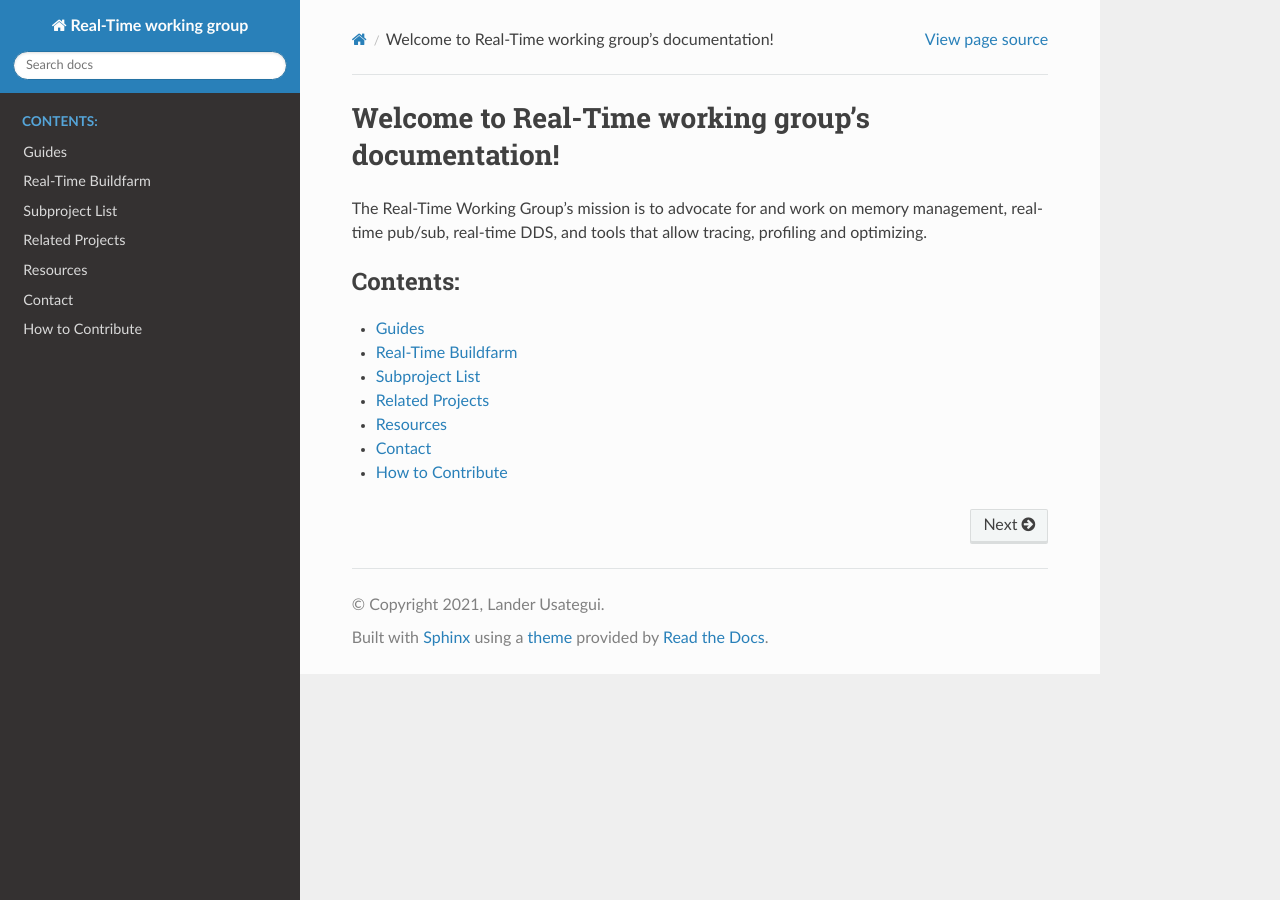
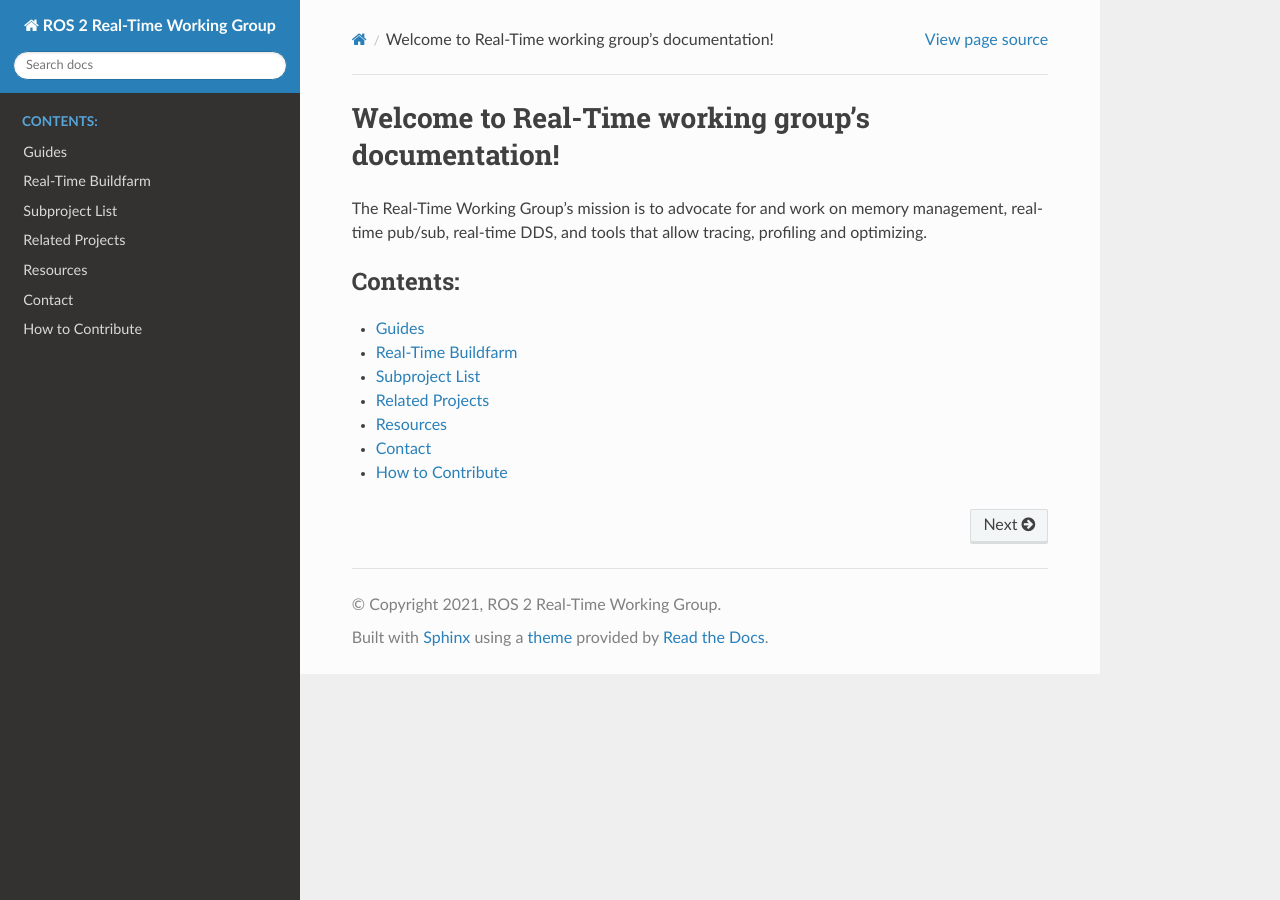
Before and after one commit to ros-realtime/rtwg_documentation, a Sphinx documentation site: the page built from source/index.rst, in a window 1280 px wide. Built offline with Sphinx 7.4.7 and the Read the Docs theme 2.0.0, drawn with Linux system fonts in a browser that asks for light colours.

Commit message:
[4] Remove Lander from Copyright and author
Signed-off-by: LanderU <lander.usategui@gmail.com>

```diff
--- a/source/conf.py
+++ b/source/conf.py
@@ -19,9 +19,9 @@
 
 # -- Project information -----------------------------------------------------
 
-project = 'Real-Time working group'
-copyright = '2021, Lander Usategui'
-author = 'Lander Usategui'
+project = 'ROS 2 Real-Time Working Group'
+copyright = '2021, ROS 2 Real-Time Working Group'
+author = 'ROS 2 Real-Time Working Group'
 
 # The short X.Y version
 version = '0.1'
```
